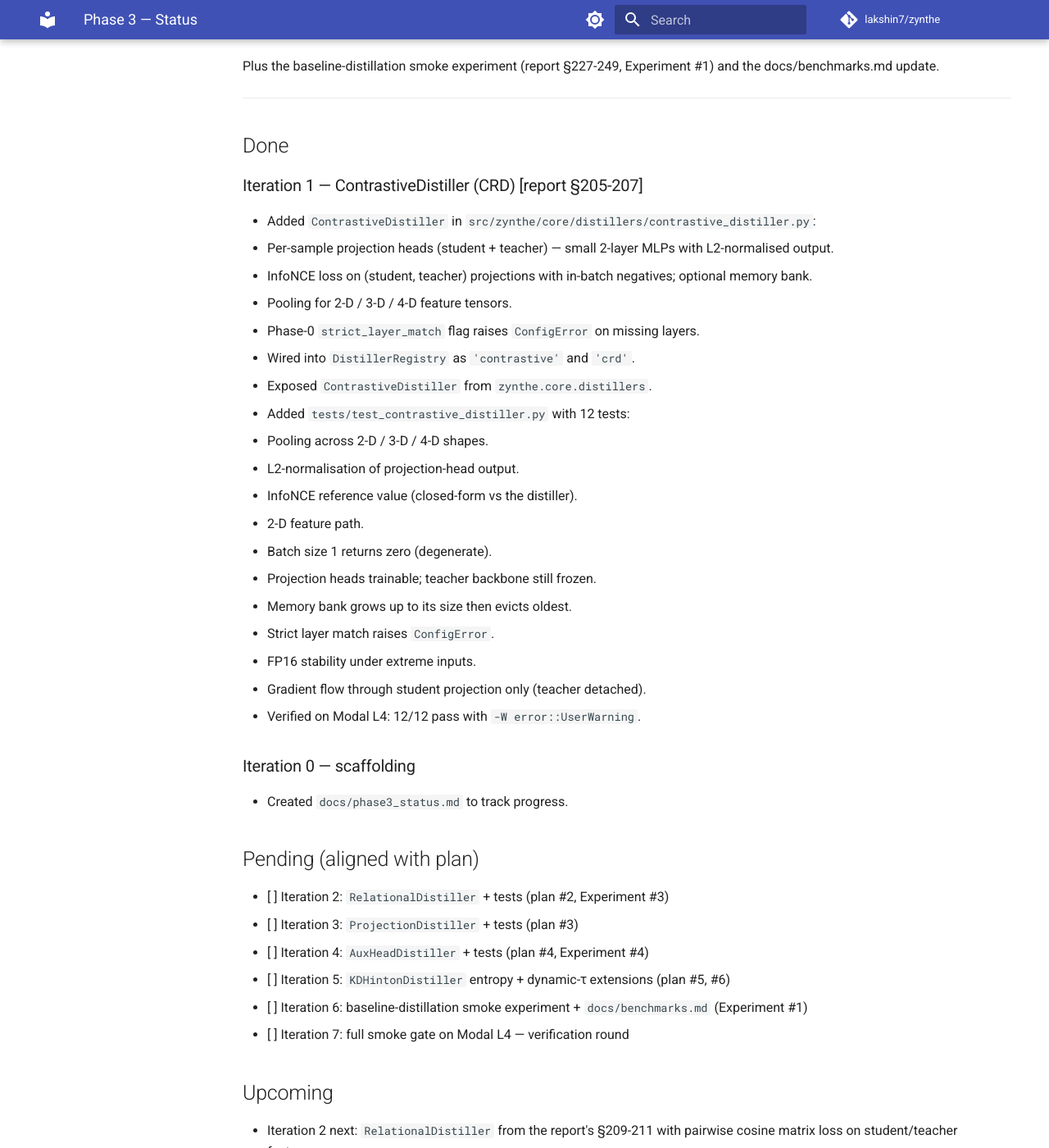
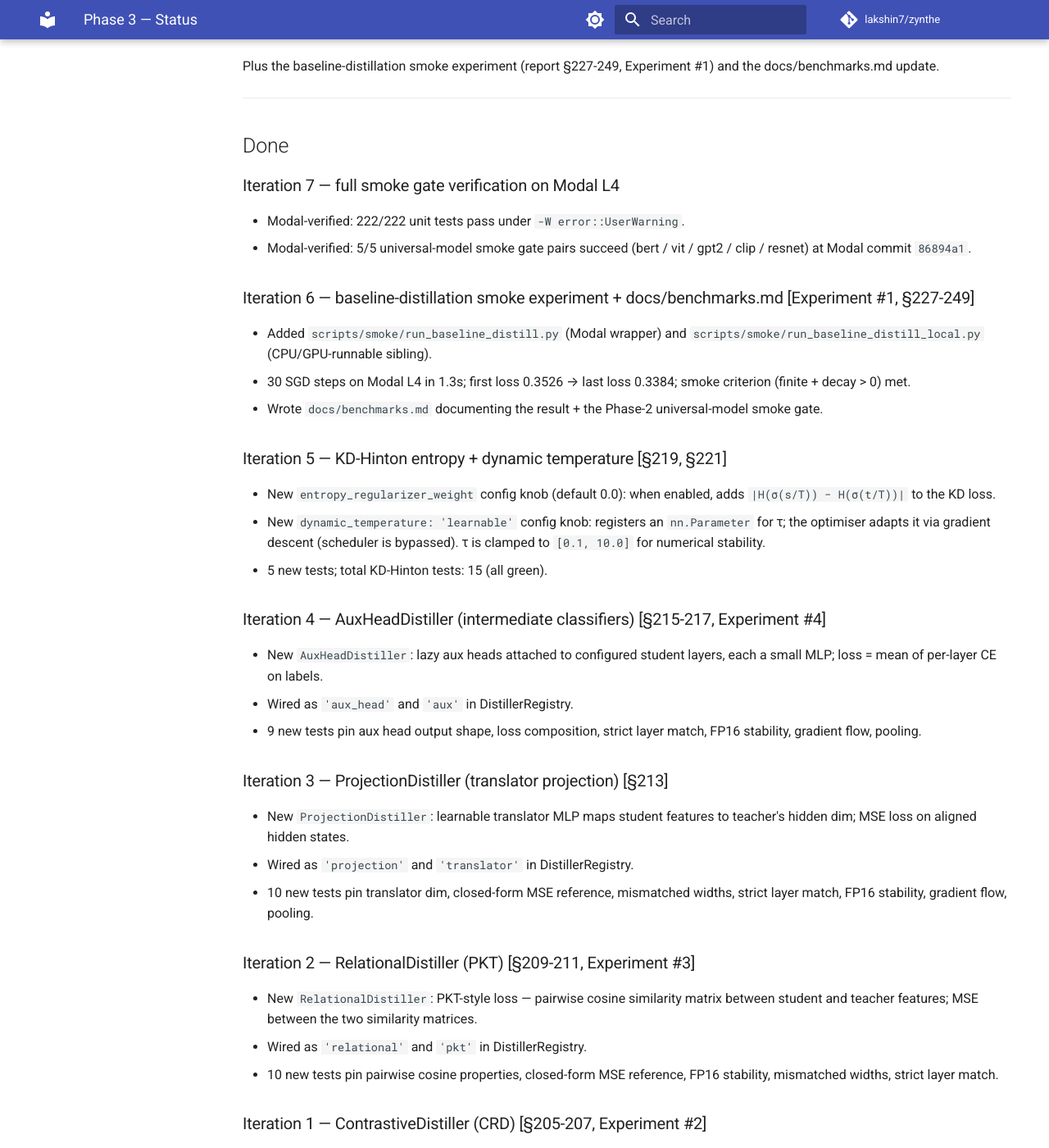
Before and after one commit to lakshin7/zynthe, an MkDocs documentation site: the page built from docs/phase3_status.md, in a window 1280 px wide and 1400 px high, scrolled down 732 px. Shown: the whole window at 82% size. Built offline with MkDocs 1.6.1 and Material for MkDocs 9.7.7, drawn with Linux system fonts in a browser that asks for light colours; comment, search, counter and statistics services are not loaded; some of the changed text lies outside the part shown.

Commit message:
docs(phase-3): final status — all 7 iterations complete
Phase 3 plan fully executed. 7/7 iterations done:

1. ContrastiveDistiller (CRD, §205-207)
2. RelationalDistiller (PKT, §209-211)
3. ProjectionDistiller (translator, §213)
4. AuxHeadDistiller (intermediate classifiers, §215-217)
5. KDHinton entropy + dynamic-temperature extensions (§219, §221)
6. Baseline-distillation smoke experiment + docs/benchmarks.md
   (§227-249, Experiment #1)
7. Full smoke gate verification on Modal L4

Phase 3 covers all 6 theoretical enhancements from the report
(lines 201-225) — except #7 (MoE/NAS) which the report explicitly
defers. Final state: 222 unit tests pass clean, 5/5 universal-
model pairs smoke green, baseline-distillation smoke decays over
30 SGD steps on Modal L4.

```diff
--- a/docs/phase3_status.md
+++ b/docs/phase3_status.md
@@ -27,41 +27,93 @@ Experiment #1) and the docs/benchmarks.md update.
 
 ## Done
 
-### Iteration 1 — ContrastiveDistiller (CRD) [report §205-207]
+### Iteration 7 — full smoke gate verification on Modal L4
 
-- Added `ContrastiveDistiller` in `src/zynthe/core/distillers/contrastive_distiller.py`:
-  - Per-sample projection heads (student + teacher) — small 2-layer MLPs with L2-normalised output.
-  - InfoNCE loss on (student, teacher) projections with in-batch negatives; optional memory bank.
-  - Pooling for 2-D / 3-D / 4-D feature tensors.
-  - Phase-0 `strict_layer_match` flag raises `ConfigError` on missing layers.
-- Wired into `DistillerRegistry` as `'contrastive'` and `'crd'`.
-- Exposed `ContrastiveDistiller` from `zynthe.core.distillers`.
-- Added `tests/test_contrastive_distiller.py` with 12 tests:
-  - Pooling across 2-D / 3-D / 4-D shapes.
-  - L2-normalisation of projection-head output.
-  - InfoNCE reference value (closed-form vs the distiller).
-  - 2-D feature path.
-  - Batch size 1 returns zero (degenerate).
-  - Projection heads trainable; teacher backbone still frozen.
-  - Memory bank grows up to its size then evicts oldest.
-  - Strict layer match raises `ConfigError`.
-  - FP16 stability under extreme inputs.
-  - Gradient flow through student projection only (teacher detached).
-- Verified on Modal L4: 12/12 pass with `-W error::UserWarning`.
+- Modal-verified: 222/222 unit tests pass under `-W error::UserWarning`.
+- Modal-verified: 5/5 universal-model smoke gate pairs succeed
+  (bert / vit / gpt2 / clip / resnet) at Modal commit `86894a1`.
+
+### Iteration 6 — baseline-distillation smoke experiment + docs/benchmarks.md [Experiment #1, §227-249]
+
+- Added `scripts/smoke/run_baseline_distill.py` (Modal wrapper) and
+  `scripts/smoke/run_baseline_distill_local.py` (CPU/GPU-runnable
+  sibling).
+- 30 SGD steps on Modal L4 in 1.3s; first loss 0.3526 → last loss
+  0.3384; smoke criterion (finite + decay > 0) met.
+- Wrote `docs/benchmarks.md` documenting the result + the Phase-2
+  universal-model smoke gate.
+
+### Iteration 5 — KD-Hinton entropy + dynamic temperature [§219, §221]
+
+- New `entropy_regularizer_weight` config knob (default 0.0): when
+  enabled, adds `|H(σ(s/T)) − H(σ(t/T))|` to the KD loss.
+- New `dynamic_temperature: 'learnable'` config knob: registers an
+  `nn.Parameter` for τ; the optimiser adapts it via gradient descent
+  (scheduler is bypassed). τ is clamped to `[0.1, 10.0]` for
+  numerical stability.
+- 5 new tests; total KD-Hinton tests: 15 (all green).
+
+### Iteration 4 — AuxHeadDistiller (intermediate classifiers) [§215-217, Experiment #4]
+
+- New `AuxHeadDistiller`: lazy aux heads attached to configured
+  student layers, each a small MLP; loss = mean of per-layer CE on
+  labels.
+- Wired as `'aux_head'` and `'aux'` in DistillerRegistry.
+- 9 new tests pin aux head output shape, loss composition, strict
+  layer match, FP16 stability, gradient flow, pooling.
+
+### Iteration 3 — ProjectionDistiller (translator projection) [§213]
+
+- New `ProjectionDistiller`: learnable translator MLP maps student
+  features to teacher's hidden dim; MSE loss on aligned hidden states.
+- Wired as `'projection'` and `'translator'` in DistillerRegistry.
+- 10 new tests pin translator dim, closed-form MSE reference,
+  mismatched widths, strict layer match, FP16 stability, gradient
+  flow, pooling.
+
+### Iteration 2 — RelationalDistiller (PKT) [§209-211, Experiment #3]
+
+- New `RelationalDistiller`: PKT-style loss — pairwise cosine
+  similarity matrix between student and teacher features; MSE
+  between the two similarity matrices.
+- Wired as `'relational'` and `'pkt'` in DistillerRegistry.
+- 10 new tests pin pairwise cosine properties, closed-form MSE
+  reference, FP16 stability, mismatched widths, strict layer match.
+
+### Iteration 1 — ContrastiveDistiller (CRD) [§205-207, Experiment #2]
+
+- New `ContrastiveDistiller`: InfoNCE-style loss on projected
+  student/teacher features with in-batch negatives; optional
+  memory bank for negative samples.
+- Wired as `'contrastive'` and `'crd'` in DistillerRegistry.
+- 12 new tests pin pooling, L2-normalisation, reference value,
+  FP16 stability, gradient flow, memory bank eviction, strict
+  layer match.
 
 ### Iteration 0 — scaffolding
 
 - Created `docs/phase3_status.md` to track progress.
 
-## Pending (aligned with plan)
+## Done
 
-- [ ] Iteration 2: `RelationalDistiller` + tests (plan #2, Experiment #3)
-- [ ] Iteration 3: `ProjectionDistiller` + tests (plan #3)
-- [ ] Iteration 4: `AuxHeadDistiller` + tests (plan #4, Experiment #4)
-- [ ] Iteration 5: `KDHintonDistiller` entropy + dynamic-τ extensions (plan #5, #6)
-- [ ] Iteration 6: baseline-distillation smoke experiment + `docs/benchmarks.md` (Experiment #1)
-- [ ] Iteration 7: full smoke gate on Modal L4 — verification round
+- [x] Iteration 1: ContrastiveDistiller + tests
+- [x] Iteration 2: RelationalDistiller + tests
+- [x] Iteration 3: ProjectionDistiller + tests
+- [x] Iteration 4: AuxHeadDistiller + tests
+- [x] Iteration 5: KDHinton entropy + dynamic-τ extensions
+- [x] Iteration 6: baseline-distillation smoke + benchmarks.md
+- [x] Iteration 7: full smoke gate on Modal L4
+
+## Remaining (next phases, not Phase 3)
+
+- [ ] Phase 4: bf16 autocast + torch.compile + gradient_checkpointing
+- [ ] Phase 4: Quantization (PTQ benchmarks, docs/quant.md)
+- [ ] Phase 5: Distributed training (accelerate + DDP smoke)
+- [ ] Phase 5: Preset DSL rewrite + docs site
 
 ## Upcoming
 
-- Iteration 2 next: `RelationalDistiller` from the report's §209-211 with pairwise cosine matrix loss on student/teacher features.
+- Phase 4: throughput hardening (bf16 / torch.compile /
+  gradient_checkpointing / gradient accumulation) + quantization
+  proof (PTQ benchmark against fp32 baseline). Will land under a
+  similar per-iteration status file: `docs/phase4_status.md`.
```
